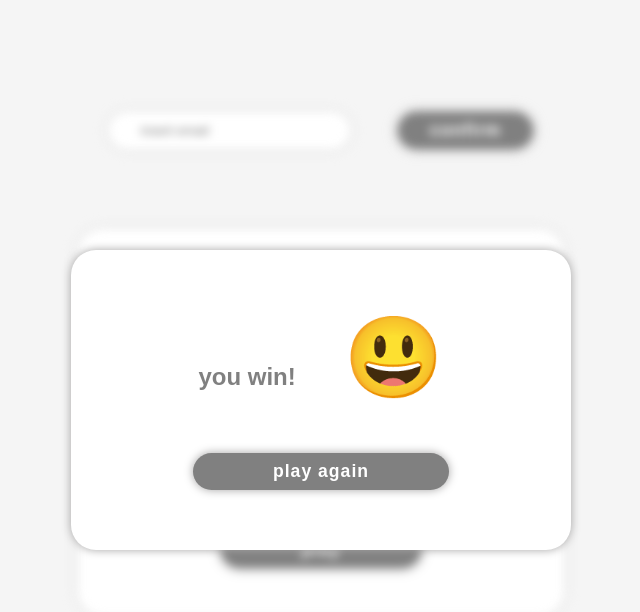
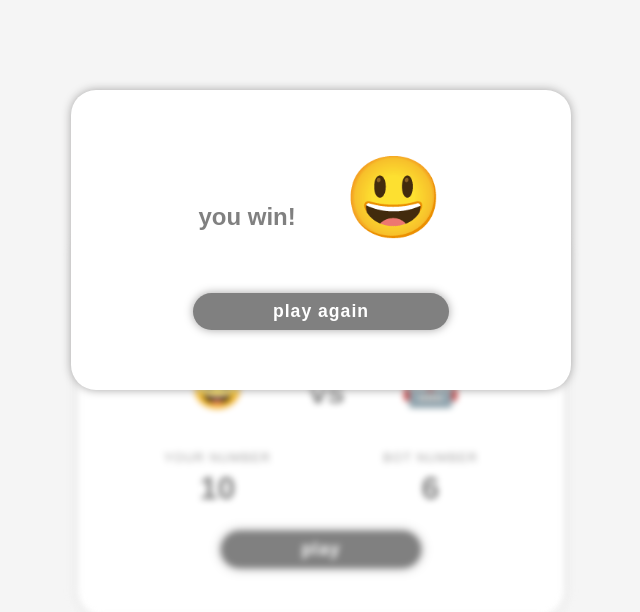
Before and after one commit to sciug/js-mail-dadi, a plain HTML site: page index.html in a window 1280 px wide. Both pictures are taken after a click on the button "play". Shown: the whole page, without its empty margins (319-959 px from the left). Drawn offline with Linux system fonts and the light colour scheme.

```diff
--- a/assets/css/style.css
+++ b/assets/css/style.css
@@ -140,7 +140,7 @@ color: grey;
 .gameMessage{
     background-color: rgb(255, 255, 255);
     position: absolute;
-    top: 50%;
+    top: 30%;
     left: 50%;
     transform: translate(-50%, -50%);
     width: 500px;
@@ -168,7 +168,7 @@ color: grey;
     display: none;
 }
 .blur{
-    filter: blur(5px);
+    filter: blur(3px);
 
 }
 
--- a/assets/js/main.js
+++ b/assets/js/main.js
@@ -43,6 +43,11 @@ const playButton= document.getElementById("startGame")
 const playAgainButton = document.getElementById("play_again")
 const gameMessage = document.getElementById("gameMessage")
 const mainBlur = document.getElementById("main")
+
+
+
+
+
 playButton.addEventListener("click", function(){
     const myNumber = Math.floor((Math.random() * 10) + 1);
     const pcNumber = Math.floor((Math.random() * 10) + 1);
```
